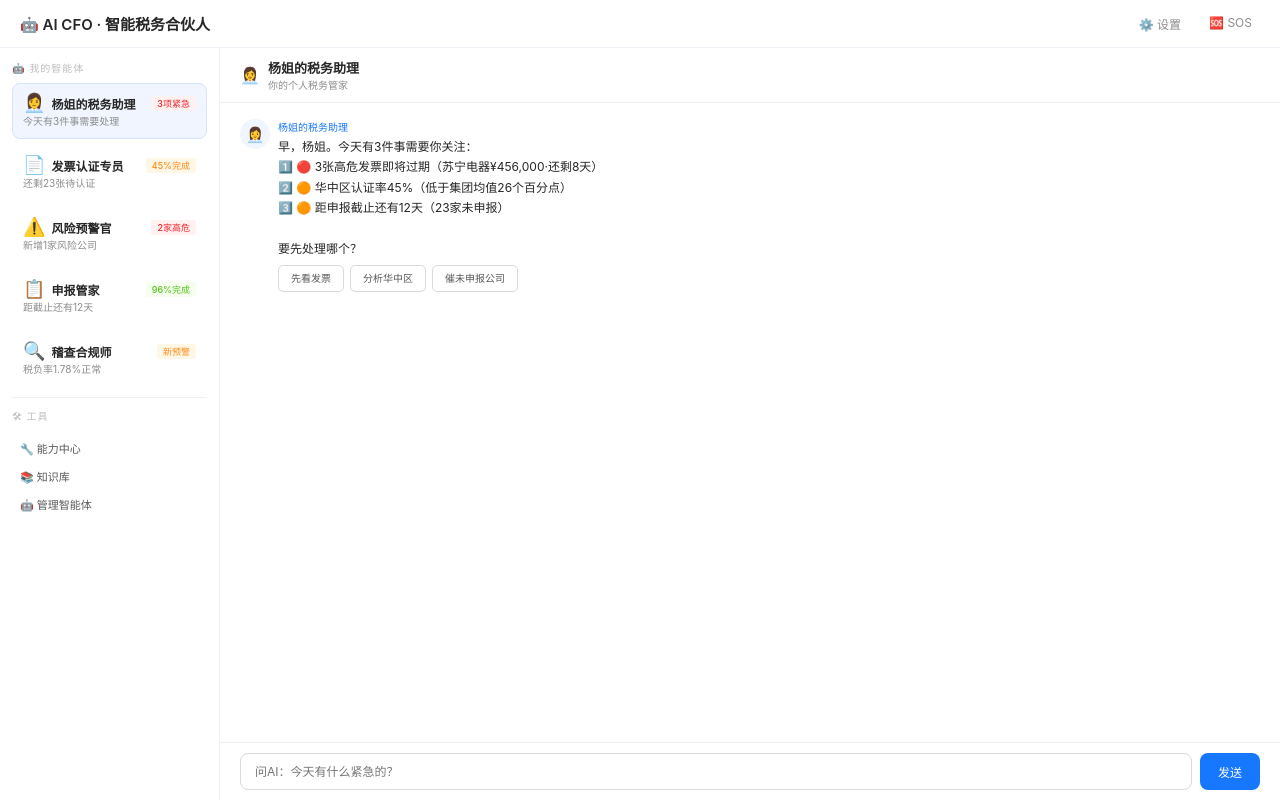
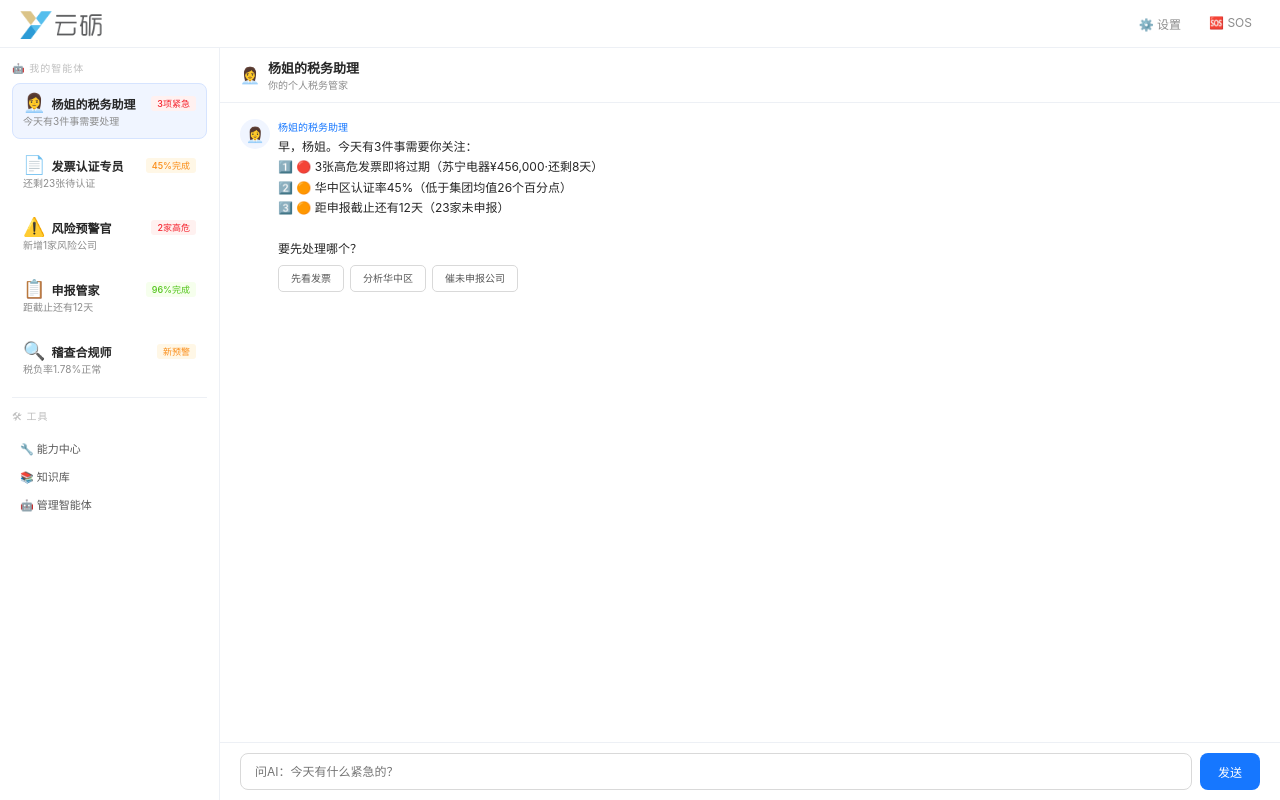
Before and after one commit to Rickywang223/AICFO-TaxPartner, a Flask app: page / in a window 1280 px wide. Run offline with Flask 3, Linux system fonts and the light colour scheme.

Commit message:
[brand] 左上角logo替换为云砾品牌标识

```diff
--- a/templates/index.html
+++ b/templates/index.html
@@ -300,7 +300,7 @@ body { font-family: -apple-system, 'PingFang SC', 'Microsoft YaHei', 'Helvetica
 <body>
 <div class="app">
   <div class="topbar">
-    <h1>🤖 AI CFO · 智能税务合伙人</h1>
+    <img src="/static/logo.jpg" alt="云砾" style="height:28px;margin-top:2px;">
     <div class="topbar-actions">
       <span onclick="alert('⚙️ 设置功能即将上线')">⚙️ 设置</span>
       <span onclick="alert('🆘 紧急通道已开启，请联系技术支持')">🆘 SOS</span>
```
Also changed, not shown: static/logo.jpg (added).
